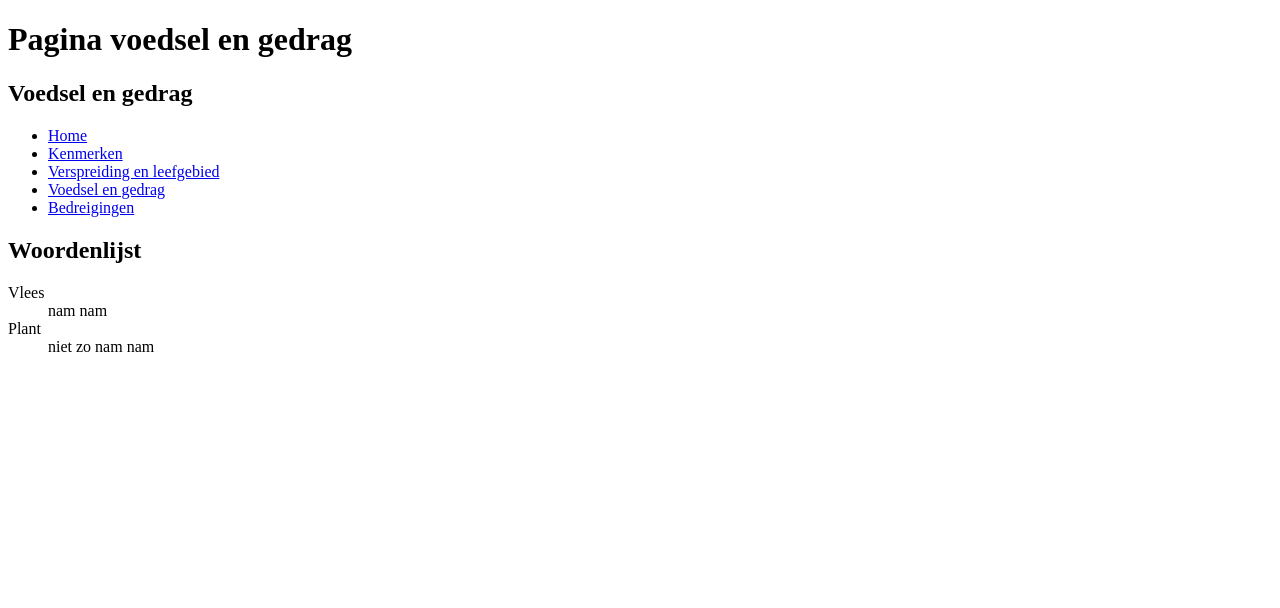
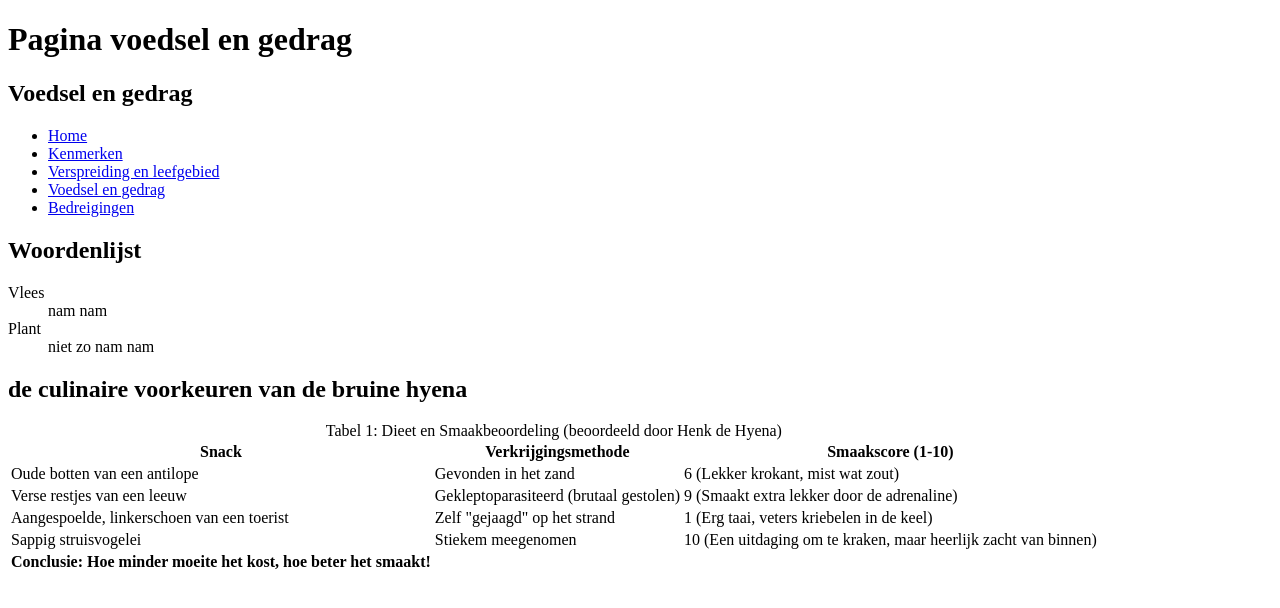
Before and after one commit to AlessandroDJ06/UserInterfaces, a plain HTML site: page pages/Voedselengedrag.html in a window 1280 px wide. Drawn offline with Linux system fonts and the light colour scheme.

Commit message:
tabbel toegevoegd

```diff
--- a/pages/Voedselengedrag.html
+++ b/pages/Voedselengedrag.html
@@ -31,8 +31,45 @@
             <dt>Plant</dt>
             <dd>niet zo nam nam</dd>
         </dl>
+    </article>
+    <article>
+        <h2>de culinaire voorkeuren van de bruine hyena</h2>
 
-
+        <table class="hyena-tabel">
+            <caption>Tabel 1: Dieet en Smaakbeoordeling (beoordeeld door Henk de Hyena)</caption>
+            <thead>
+                <tr>
+                    <th>Snack</th>
+                    <th>Verkrijgingsmethode</th>
+                    <th>Smaakscore (1-10)</th>
+                </tr>
+            </thead>
+            <tbody>
+                <tr>
+                    <td>Oude botten van een antilope</td>
+                    <td>Gevonden in het zand</td>
+                    <td>6 (Lekker krokant, mist wat zout)</td>
+                </tr>
+                <tr>
+                    <td>Verse restjes van een leeuw</td>
+                    <td>Gekleptoparasiteerd (brutaal gestolen)</td>
+                    <td>9 (Smaakt extra lekker door de adrenaline)</td>
+                </tr>
+                 <tr>
+                    <td>Aangespoelde, linkerschoen van een toerist</td>
+                    <td>Zelf "gejaagd" op het strand</td>
+                    <td>1 (Erg taai, veters kriebelen in de keel)</td>
+                </tr>
+                <tr>
+                    <td> Sappig struisvogelei </td>
+                    <td> Stiekem meegenomen</td>
+                    <td>10 (Een uitdaging om te kraken, maar heerlijk zacht van binnen)</td>
+                </tr>
+            </tbody>
+            <tfoot>
+                <th>Conclusie: Hoe minder moeite het kost, hoe beter het smaakt!</th>
+            </tfoot>
+        </table>
     </article>
 </main>
 
```
Also changed, not shown: pages/bedreigingen.html (+5 -5 lines).
